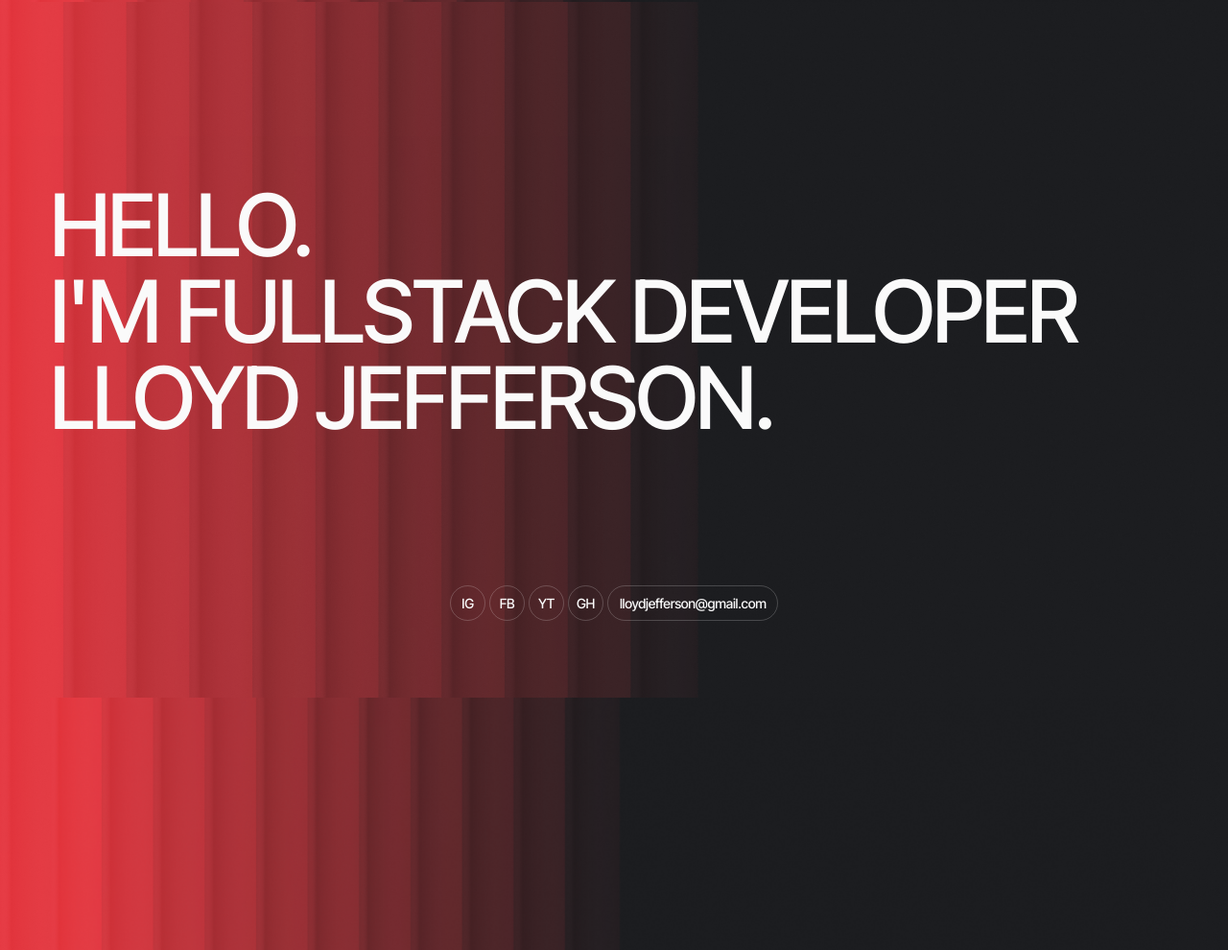
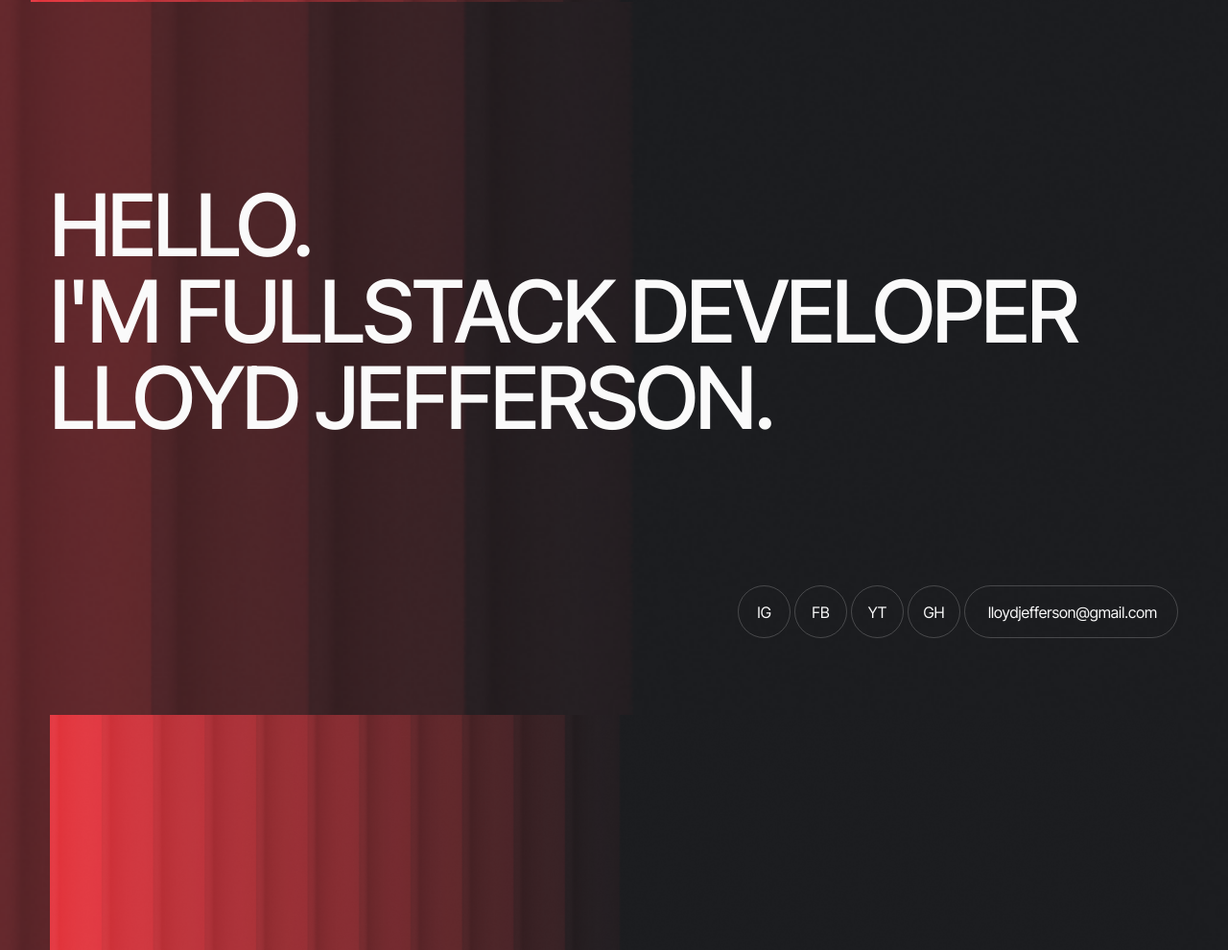
Before and after one commit to ulia012008/team-project-group-11, a website built with Vite: page src/index.html in a window 1280 px wide. Shown: the part 758-1748 px from the top of the page at 96% size. Built offline with nearby package versions, Linux system fonts and the light colour scheme; no server answers; files whose address does not match are found by name; what accordion-js would draw is missing.

Commit message:
finished

```diff
--- a/src/css/hero.css
+++ b/src/css/hero.css
@@ -1,5 +1,7 @@
 #hero {
   background-image: url('../img/hero.png');
+  background-position: center;
+  background-size: cover;
 }
 
 .hero_title {
@@ -44,16 +46,13 @@
 }
 
 .socials_link {
-  font-weight: 500;
   font-size: 14px;
-  letter-spacing: -0.02em;
   color: #fafafa;
 }
 
 @media (min-width: 768px) {
   .hero_title {
     margin-top: 188px;
-    padding-right: 104px;
     text-align: left;
     font-size: 90px;
     width: auto;
@@ -64,7 +63,22 @@
     margin-top: 150px;
     margin-bottom: 80px;
     width: auto;
-    justify-content: center;
+    justify-content: right;
+  }
+
+  .socials_item {
+    width: 55px;
+    height: 55px;
+  }
+
+  .socials_item_mail {
+    width: 223px;
+    height: 55px;
+    padding-left: 24px;
+  }
+
+  .socials_link {
+    font-size: 16px;
   }
 
   .hero_content {
@@ -76,7 +90,7 @@
   .hero_title {
     width: 1084px;
     font-size: 90px;
-    margin-left: 178px;
+    margin-left: 124px;
   }
 
   .socials {
```
Also changed, not shown: src/partials/hero.html (+1 -3 lines).
